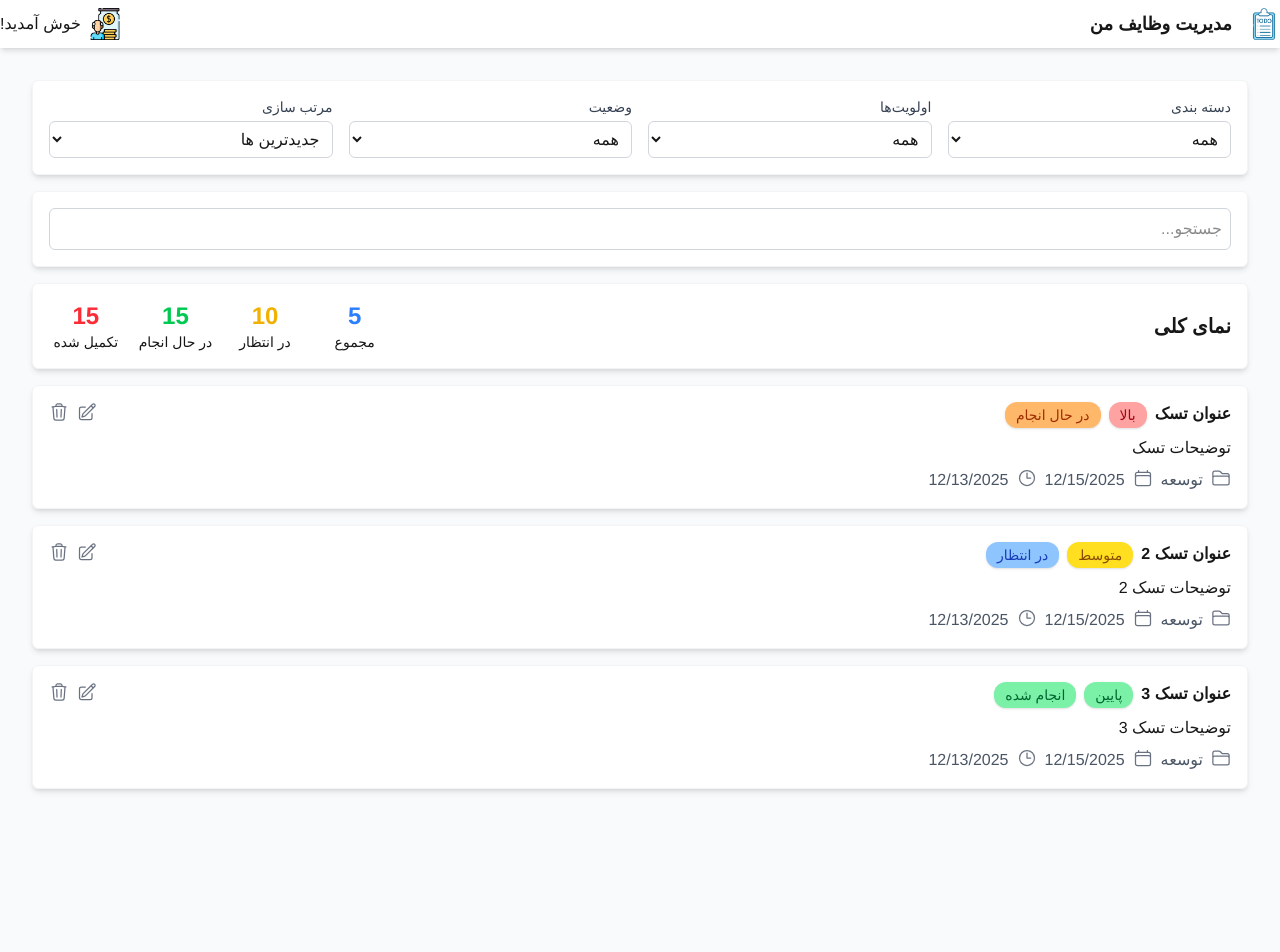
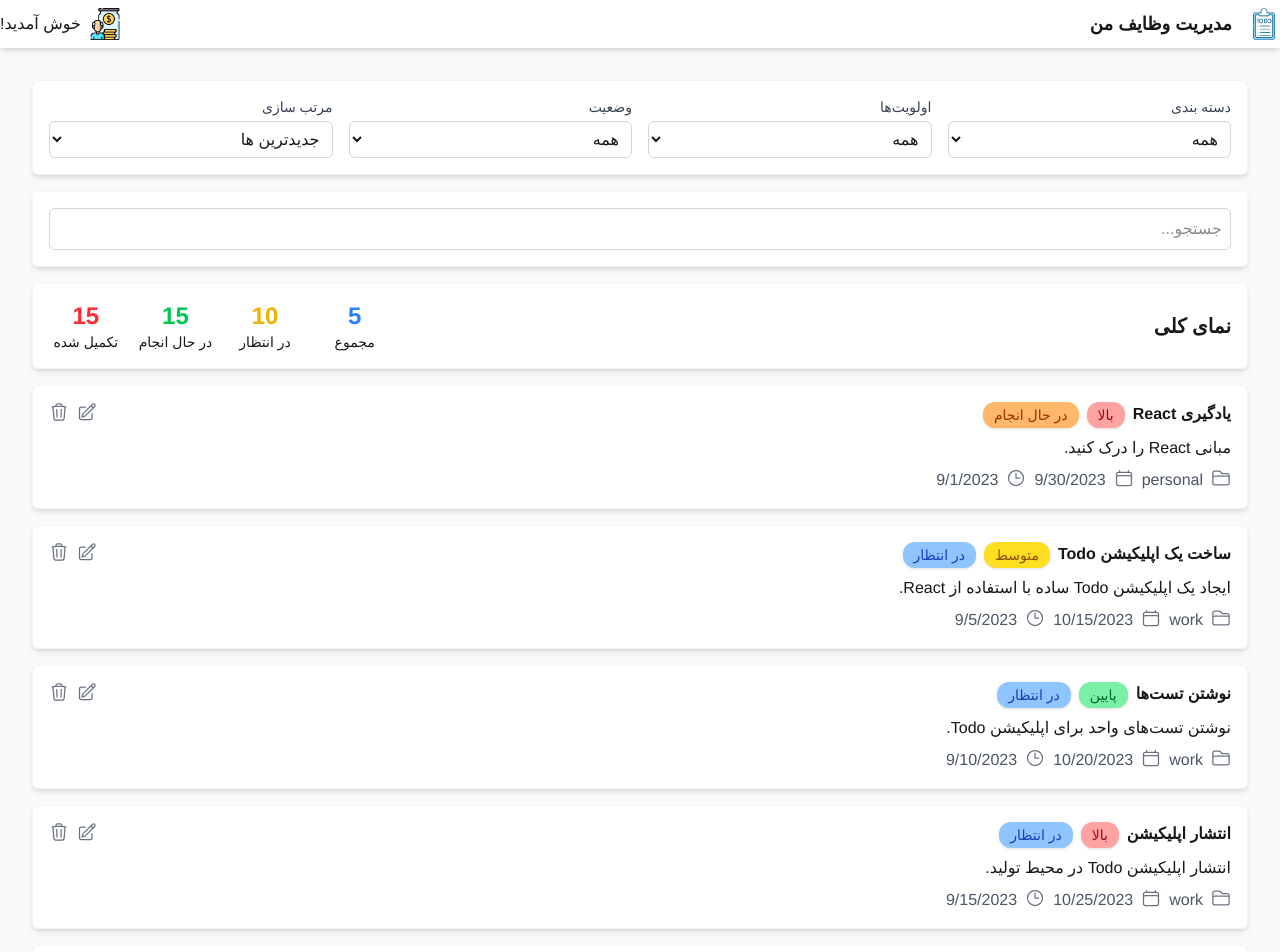
Before and after one commit to ElaheHoseininiya/Todo_List, a Next.js app: page / in a window 1280 px wide. Shown: the top 952 px of the page. Before the commit the page ends 848 px from the top, so only its background shows below. Built offline with nearby package versions, Linux system fonts and the light colour scheme.

Commit message:
implement dynamic task list & filters

```diff
--- a/src/app/components/filters/filterItem.tsx
+++ b/src/app/components/filters/filterItem.tsx
@@ -1,17 +1,36 @@
 import React from 'react';
-import { FilterItemProps } from '../types/filters';
+import { SelectItem } from '../../constants/filters';
 
-export default function FilterItem({ title, listItems }: FilterItemProps) {
+export type FilterItemProps = {
+  title: string;
+  listItems: SelectItem[];
+  currentValue: string | null;
+  onChange: (value: string) => void;
+};
+
+export default function FilterItem({
+  title,
+  listItems,
+  currentValue,
+  onChange,
+}: FilterItemProps) {
   return (
     <div>
       <label className="block text-sm font-medium text-gray-700 mb-1">
         {title}
       </label>
-      <select className="block w-full border border-gray-300 rounded-md p-2">
+      <select
+        className="block w-full border border-gray-300 rounded-md p-2"
+        onChange={e => onChange(e.target.value)}
+      >
         {listItems &&
           listItems.map(item => {
             return (
-              <option key={item.value} value={item.value}>
+              <option
+                key={item.value}
+                value={item.value}
+                selected={currentValue === item.value}
+              >
                 {item.label}
               </option>
             );
--- a/src/app/components/search/index.tsx
+++ b/src/app/components/search/index.tsx
@@ -1,13 +1,22 @@
+'use client';
 import React from 'react';
 import Block from '../layout/block';
+type SearchProps = {
+  searchText: string;
+  setSearchText: React.Dispatch<React.SetStateAction<string>>;
+};
 
-export default function Search() {
+export default function Search({ searchText, setSearchText }: SearchProps) {
   return (
     <Block>
       <input
         type="text"
         placeholder="جستجو..."
         className="border border-gray-300 rounded-md p-2 w-full"
+        value={searchText}
+        onChange={event => {
+          setSearchText(event.target.value);
+        }}
       />
     </Block>
   );
--- a/src/app/components/tasks/index.tsx
+++ b/src/app/components/tasks/index.tsx
@@ -1,38 +1,26 @@
+import React from 'react';
 import TaskItem from './taskItem';
-import React from 'react';
-export default function TasksList() {
+import {TaskItemType} from '../types/tasks'
+type TasksListProps = {
+  taskList: TaskItemType[];
+};
+
+export default function TasksList({ taskList }: TasksListProps) {
   return (
     <>
+      {taskList.map(task => (
         <TaskItem
-                taskId="1"
-                title="عنوان تسک"
-                description="توضیحات تسک"
-                dueDate={new Date(Date.now() + 86400000)} // date +1 day
-                createdAt={new Date(Date.now() - 86400000)}
-                priority="high"
-                status="inProgress"
-                category="توسعه"
+          key={task.taskId}
+          taskId={task.taskId}
+          title={task.title}
+          description={task.description}
+          dueDate={task.dueDate}
+          createdAt={task.createdAt}
+          priority={task.priority}
+          status={task.status}
+          category={task.category}
         />
-            <TaskItem
-                taskId="2"
-                title="عنوان تسک 2"
-                description="توضیحات تسک 2"
-                dueDate={new Date(Date.now() + 86400000)} // date +1 day
-                createdAt={new Date(Date.now() - 86400000)}
-                priority="medium"
-                status="todo"
-                category="توسعه"
-            />
-            <TaskItem
-                taskId="3"
-                title="عنوان تسک 3"
-                description="توضیحات تسک 3"
-                dueDate={new Date(Date.now() + 86400000)} // date +1 day
-                createdAt={new Date(Date.now() - 86400000)}
-                priority="low"
-                status="done"
-                category="توسعه"
-            />
+      ))}
     </>
   );
 }
--- a/src/app/components/tasks/taskItem.tsx
+++ b/src/app/components/tasks/taskItem.tsx
@@ -10,7 +10,7 @@ import {
   CalendarIcon,
   ClockIcon,
 } from '@heroicons/react/24/outline';
-import { TaskItemProps } from '../types/tasks';
+import { TaskItemType } from '../types/tasks';
 
 export default function TaskItem({
   taskId,
@@ -21,7 +21,7 @@ export default function TaskItem({
   priority,
   status,
   category,
-}: TaskItemProps) {
+}: TaskItemType) {
   const priorityTag = priorityChip[priority] || {};
   const statusTag = statusChip[status] || {};
 
--- a/src/app/components/types/tasks.ts
+++ b/src/app/components/types/tasks.ts
@@ -1,7 +1,6 @@
 export type StatusType = 'inProgress' | 'notStarted' | 'done';
-
-export type TaskItemProps = {
-  taskId: string | number;
+export type TaskItemType = {
+  taskId: string;
   title: string;
   description: string;
   dueDate: Date;
--- a/src/app/constants/filters.ts
+++ b/src/app/constants/filters.ts
@@ -1,70 +1,72 @@
 
- export type SelectItem={label:string;value:string};
+ import { StatusType } from '../components/types/tasks'
+export type SelectItem = { label: string; value: string };
+export type StatusItem = { label: string; value: StatusType | 'all' };
 
-export const categories: SelectItem[]= [
+export const categories: SelectItem[] = [
   {
-        value: "all",
-        label: "همه",
+    value: 'all',
+    label: 'همه',
   },
   {
-        value: "personal",
-        label: "شخصی",
+    value: 'personal',
+    label: 'شخصی',
   },
   {
-        value: "work",
-        label: "کاری",
+    value: 'work',
+    label: 'کاری',
   },
   {
-        value: "fun",
-        label: "تفریحی",
+    value: 'fun',
+    label: 'تفریحی',
   },
 ];
 
-export const priorities : SelectItem[]= [
+export const priorities: SelectItem[] = [
   {
-        value: "all",
-        label: "همه",
+    value: 'all',
+    label: 'همه',
   },
   {
-        value: "high",
-        label: "بالا",
+    value: 'high',
+    label: 'بالا',
   },
   {
-        value: "medium",
-        label: "متوسط",
+    value: 'medium',
+    label: 'متوسط',
   },
   {
-        value: "low",
-        label: "پایین",
+    value: 'low',
+    label: 'پایین',
   },
 ];
 
-export const statuses: SelectItem[] = [
+export const statuses: StatusItem[] = [
   {
-        value: "all",
-        label: "همه",
+    value: 'all',
+    label: 'همه',
   },
   {
-        value: "completed",
-        label: "تکمیل شده",
+    value: 'done',
+    label: 'تکمیل شده',
   },
   {
-        value: "in-progress",
-        label: "در حال انجام",
+    value: 'inProgress',
+    label: 'در حال انجام',
   },
   {
-        value: "not_started",
-        label: "بدون وضعیت",
+    value: 'notStarted',
+    label: 'بدون وضعیت',
   },
 ];
 
-export const sortOptions : SelectItem[]= [
+export const sortOptions: SelectItem[] = [
   {
-        value: "latest",
-        label: "جدیدترین ها",
+    value: 'latest',
+    label: 'جدیدترین ها',
   },
   {
-        value: "oldest",
-        label: "قدیمی ها",
+    value: 'oldest',
+    label: 'قدیمی ها',
   },
 ];
--- a/src/app/constants/tasks.ts
+++ b/src/app/constants/tasks.ts
@@ -1,8 +1,11 @@
-type ChipType={
-label:string; color:string; textColor:string
+import { StatusType } from '../components/types/tasks';
+type ChipType = {
+  label: string;
+  color: string;
+  textColor: string;
 };
 
-export const priorityChip:Record<string,ChipType> = {
+export const priorityChip: Record<string, ChipType> = {
   low: {
     label: 'پایین',
     color: 'bg-green-300',
@@ -19,9 +22,8 @@ export const priorityChip:Record<string,ChipType> = {
     textColor: 'text-red-800',
   },
 };
-
-export const statusChip :Record<string,ChipType>= {
-    todo: {
+export const statusChip: Record<StatusType, ChipType> = {
+  notStarted: {
     label: 'در انتظار',
     color: 'bg-blue-300',
     textColor: 'text-blue-800',
--- a/src/app/page.tsx
+++ b/src/app/page.tsx
@@ -1,17 +1,50 @@
+'use client';
+import React, { useState } from 'react';
 import Search from './components/search';
 import Filters from './components/filters';
 import Overview from './components/overview';
 import TasksList from './components/tasks';
-import React from 'react';
+import { taskList } from '../mocks/tasks';
 export default function Home() {
+  const [searchText, setSearchText] = useState<string>('');
+  const [categoryFilter, setCategoryFilter] = useState<string>('all');
+  const [priorityFilter, setPriorityFilter] = useState<string>('all');
+  const [statusFilter, setStatusFilter] = useState<string>('all');
+  const [sortOption, setSortOption] = useState<string>('latest');
+
+  const filteredTasks = taskList.filter(task => {
+    if (categoryFilter !== 'all' && task.category !== categoryFilter) {
+      return false;
+    }
+    if (priorityFilter !== 'all' && task.priority !== priorityFilter) {
+      return false;
+    }
+    if (statusFilter !== 'all' && task.status !== statusFilter) {
+      return false;
+    }
+    return (
+      task.title.includes(searchText) || task.description.includes(searchText)
+    );
+  });
+
   return (
     <div className="grid grid-rows-[20px_1fr_20px] items-center justify-items-center min-h-screen p-8 pb-20 gap-16">
       <div className="container h-full">
         <div className="grid gap-4">
-          <Filters />
-          <Search />
+          <Filters
+            categoryFilter={categoryFilter}
+            setCategoryFilter={setCategoryFilter}
+            priorityFilter={priorityFilter}
+            setPriorityFilter={setPriorityFilter}
+            statusFilter={statusFilter}
+            setStatusFilter={setStatusFilter}
+            sortOption={sortOption}
+            setSortOption={setSortOption}
+          />
+          <Search searchText={searchText} setSearchText={setSearchText} />
           <Overview />
-          <TasksList />
+          <TasksList taskList={filteredTasks} />
+
         </div>
       </div>
     </div>
--- /dev/null
+++ b/src/mocks/tasks.ts
@@ -0,0 +1,54 @@
+import { TaskItemType } from "../app/components/types/tasks";
+
+export const taskList: TaskItemType[] = [
+  {
+    taskId: '1',
+    title: 'یادگیری React',
+    description: 'مبانی React را درک کنید.',
+    dueDate: new Date('2023-09-30'),
+    createdAt: new Date('2023-09-01'),
+    priority: 'high',
+    status: 'inProgress',
+    category: 'personal',
+  },
+  {
+    taskId: '2',
+    title: 'ساخت یک اپلیکیشن Todo',
+    description: 'ایجاد یک اپلیکیشن Todo ساده با استفاده از React.',
+    dueDate: new Date('2023-10-15'),
+    createdAt: new Date('2023-09-05'),
+    priority: 'medium',
+    status: 'notStarted',
+    category: 'work',
+  },
+  {
+    taskId: '3',
+    title: 'نوشتن تست‌ها',
+    description: 'نوشتن تست‌های واحد برای اپلیکیشن Todo.',
+    dueDate: new Date('2023-10-20'),
+    createdAt: new Date('2023-09-10'),
+    priority: 'low',
+    status: 'notStarted',
+    category: 'work',
+  },
+  {
+    taskId: '4',
+    title: 'انتشار اپلیکیشن',
+    description: 'انتشار اپلیکیشن Todo در محیط تولید.',
+    dueDate: new Date('2023-10-25'),
+    createdAt: new Date('2023-09-15'),
+    priority: 'high',
+    status: 'notStarted',
+    category: 'work',
+  },
+  {
+    taskId: '5',
+    title: 'بازبینی کد',
+    description: 'بازبینی کد برای بهترین شیوه‌ها.',
+    dueDate: new Date('2023-10-30'),
+    createdAt: new Date('2023-09-20'),
+    priority: 'medium',
+    status: 'notStarted',
+    category: 'fun',
+  },
+];
```
Also changed, not shown: src/app/components/filters/index.tsx (+45 -5 lines). Lines whose indentation alone changed are shown as unchanged.
